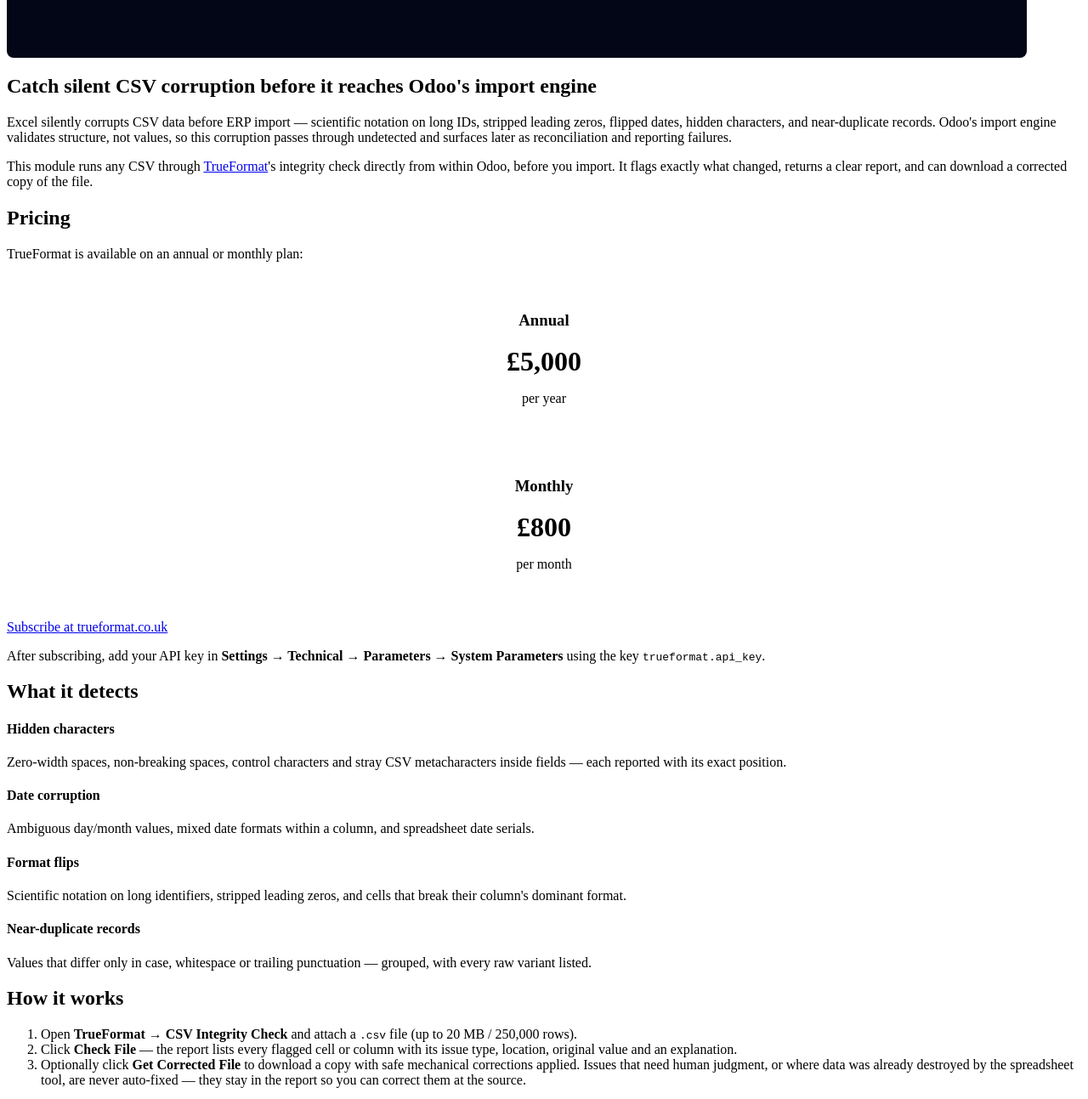
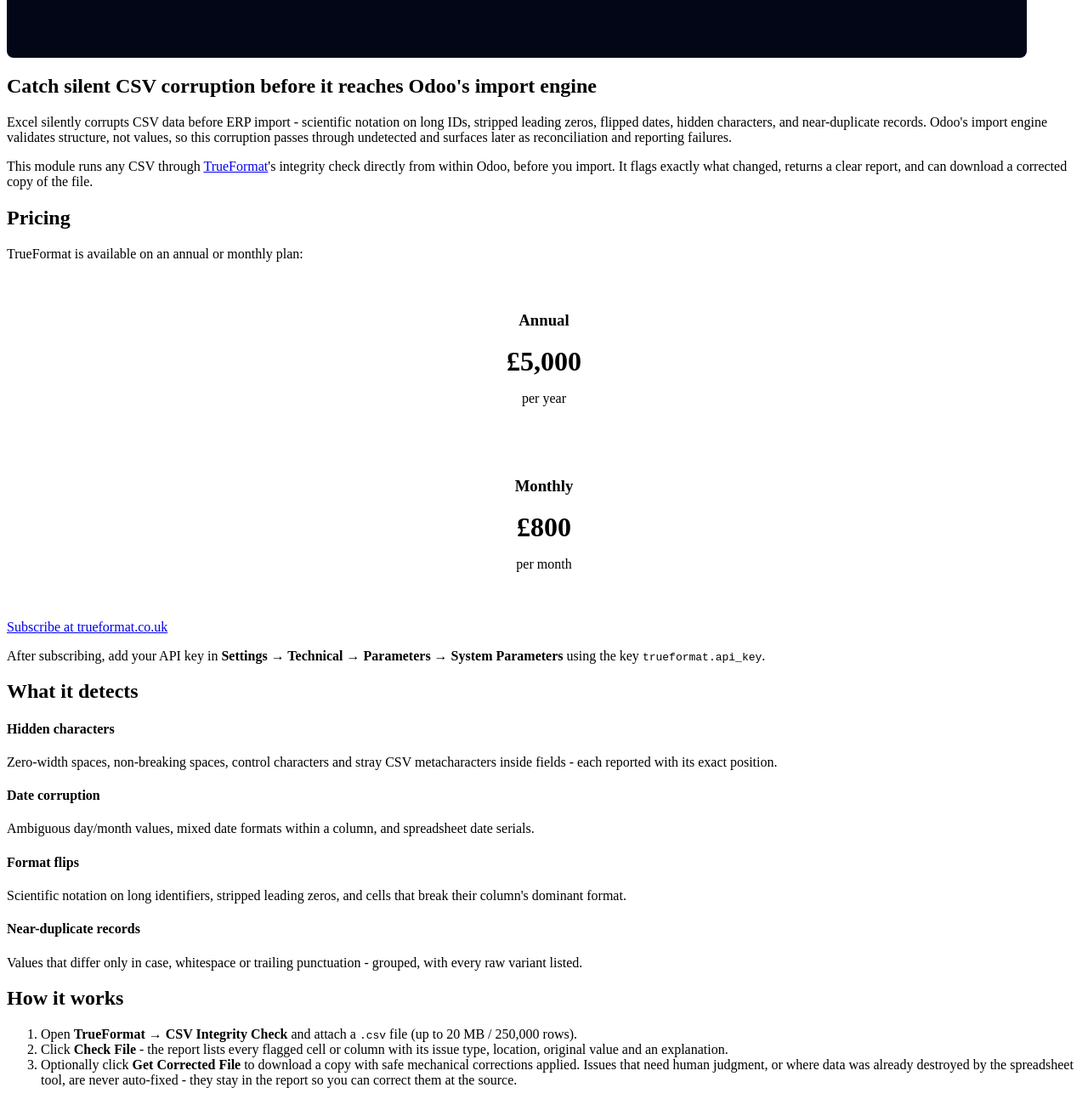
Before and after one commit to Jaseyacey/odoo-trueformat, a plain HTML site: page trueformat/static/description/index.html in a window 1280 px wide. Shown: the part 340-1633 px from the top of the page at 85% size. Drawn offline with Linux system fonts and the light colour scheme.

Commit message:
ascii fix

```diff
--- a/trueformat/static/description/index.html
+++ b/trueformat/static/description/index.html
@@ -1,7 +1,7 @@
 <section class="oe_container">
     <div class="oe_row oe_spaced">
         <div class="oe_span12">
-            <img src="banner.png" alt="TrueFormat — Catch silent CSV corruption before import"
+              <img src="banner.png" alt="TrueFormat - Catch silent CSV corruption before import"
                  style="max-width: 100%; border-radius: 8px;"/>
         </div>
     </div>
@@ -9,7 +9,7 @@
         <div class="oe_span12">
             <h2 class="oe_slogan">Catch silent CSV corruption before it reaches Odoo's import engine</h2>
             <p class="oe_mt32">
-                Excel silently corrupts CSV data before ERP import — scientific notation on long
+                Excel silently corrupts CSV data before ERP import - scientific notation on long
                 IDs, stripped leading zeros, flipped dates, hidden characters, and near-duplicate
                 records. Odoo's import engine validates structure, not values, so this corruption
                 passes through undetected and surfaces later as reconciliation and reporting
@@ -66,8 +66,8 @@
         </div>
         <div class="oe_span6">
             <h4>Hidden characters</h4>
-            <p>Zero-width spaces, non-breaking spaces, control characters and stray CSV
-               metacharacters inside fields — each reported with its exact position.</p>
+                <p>Zero-width spaces, non-breaking spaces, control characters and stray CSV
+                    metacharacters inside fields - each reported with its exact position.</p>
             <h4>Date corruption</h4>
             <p>Ambiguous day/month values, mixed date formats within a column, and
                spreadsheet date serials.</p>
@@ -77,7 +77,7 @@
             <p>Scientific notation on long identifiers, stripped leading zeros, and cells
                that break their column's dominant format.</p>
             <h4>Near-duplicate records</h4>
-            <p>Values that differ only in case, whitespace or trailing punctuation —
+                <p>Values that differ only in case, whitespace or trailing punctuation -
                grouped, with every raw variant listed.</p>
         </div>
     </div>
@@ -90,17 +90,17 @@
             <ol>
                 <li>Open <b>TrueFormat &rarr; CSV Integrity Check</b> and attach a <code>.csv</code> file
                     (up to 20&nbsp;MB / 250,000 rows).</li>
-                <li>Click <b>Check File</b> — the report lists every flagged cell or column with its
+                <li>Click <b>Check File</b> - the report lists every flagged cell or column with its
                     issue type, location, original value and an explanation.</li>
                 <li>Optionally click <b>Get Corrected File</b> to download a copy with safe mechanical
                     corrections applied. Issues that need human judgment, or where data was already
-                    destroyed by the spreadsheet tool, are never auto-fixed — they stay in the report
+                    destroyed by the spreadsheet tool, are never auto-fixed - they stay in the report
                     so you can correct them at the source.</li>
             </ol>
             <p class="oe_mt32">
                 The module is a thin connector: all detection logic runs on the TrueFormat API, files
                 are processed in-memory, and nothing is stored. Configuration is two system
-                parameters — <code>trueformat.api_key</code> and (optionally)
+                parameters - <code>trueformat.api_key</code> and (optionally)
                 <code>trueformat.api_endpoint</code>.
             </p>
             <p>Requires an active TrueFormat subscription (&pound;5,000 per year or &pound;800 per
```
